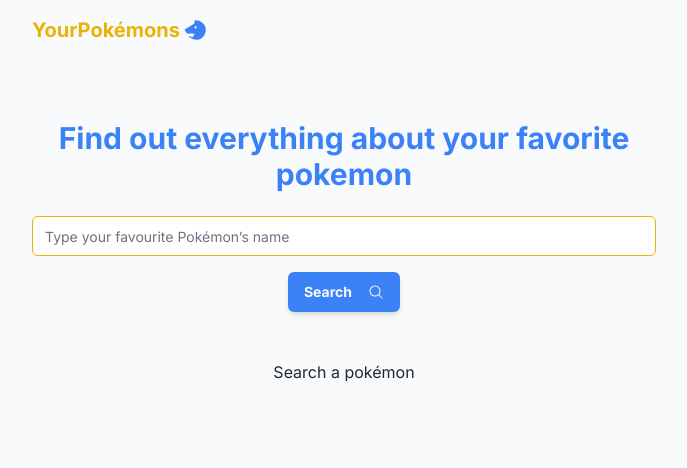
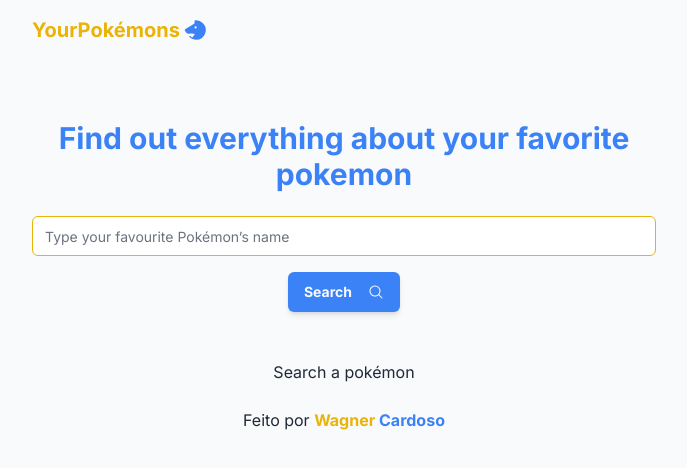
Before and after one commit to wcardosos/your-pokemons, a Next.js app in the folder web/: page / in a window 1280 px wide. Shown: the top 468 px of the page, without its empty margins (296-983 px from the left). Built offline with nearby package versions, Linux system fonts and the light colour scheme.

Commit message:
feat(web): Add footer component

```diff
--- a/web/src/app/layout.tsx
+++ b/web/src/app/layout.tsx
@@ -5,6 +5,7 @@
 import { Toaster } from '@/components/common/ui/toaster';
 import { cn } from '@/lib/utils';
 import { Header } from '@/components/common/header';
+import { Footer } from '@/components/common/footer';
 
 const inter = Inter({ subsets: ['latin'] });
 
@@ -23,6 +24,7 @@
         <PokemonProvider>
           <Header />
           {children}
+          <Footer />
           <Toaster />
         </PokemonProvider>
       </body>
--- a/web/src/app/page.tsx
+++ b/web/src/app/page.tsx
@@ -33,7 +33,7 @@
   ) : null;
 
   return (
-    <main className="max-w-2xl mx-auto px-6 pb-6 min-h-[90vh]">
+    <main className="max-w-2xl mx-auto px-6 pb-6">
       <h1 className="font-bold text-3xl text-blue-500 text-center mt-10">
         Find out everything about your favorite pokemon
       </h1>
--- /dev/null
+++ b/web/src/components/common/footer.tsx
@@ -0,0 +1,17 @@
+export function Footer() {
+  return (
+    <footer className="flex justify-center pb-6">
+      <span>
+        Feito por{' '}
+        <a
+          className="font-bold"
+          href="https://wagnercardoso.dev"
+          target="_blank"
+        >
+          <span className="text-yellow-500">Wagner</span>{' '}
+          <span className="text-blue-500">Cardoso</span>
+        </a>
+      </span>
+    </footer>
+  );
+}
```
